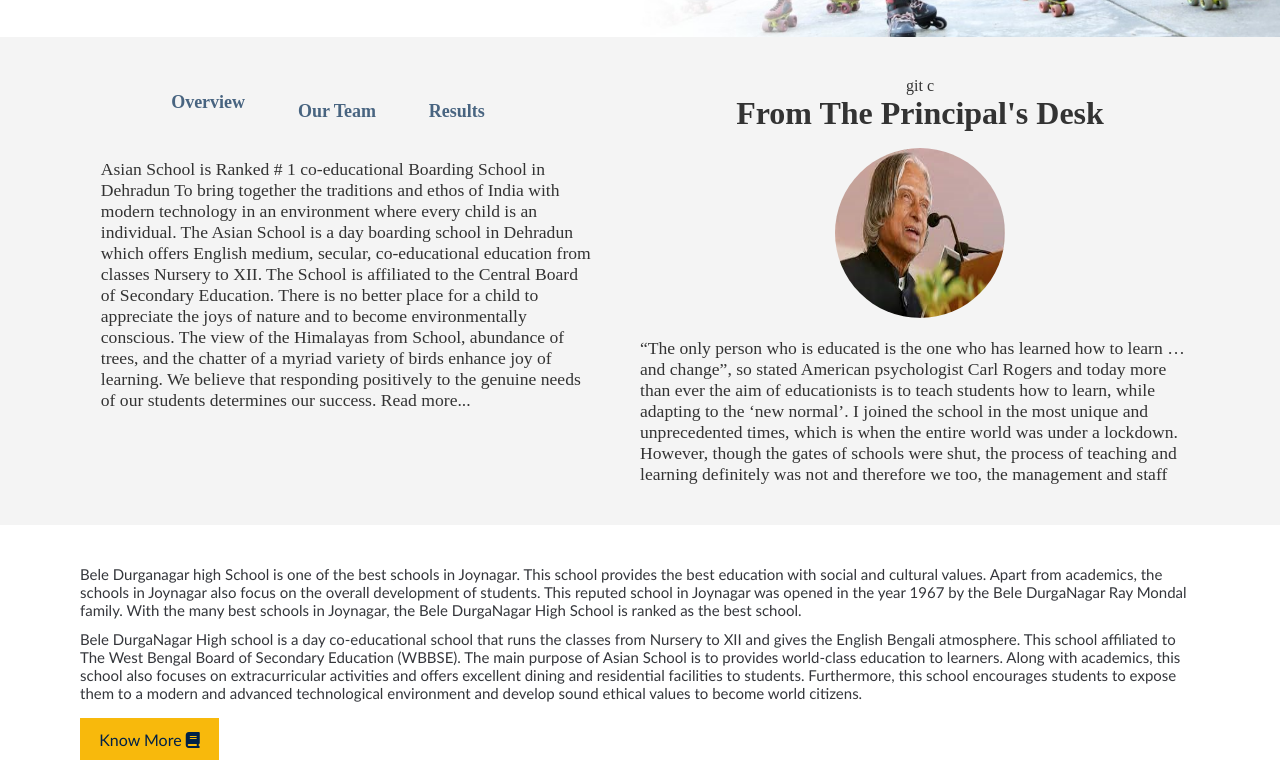
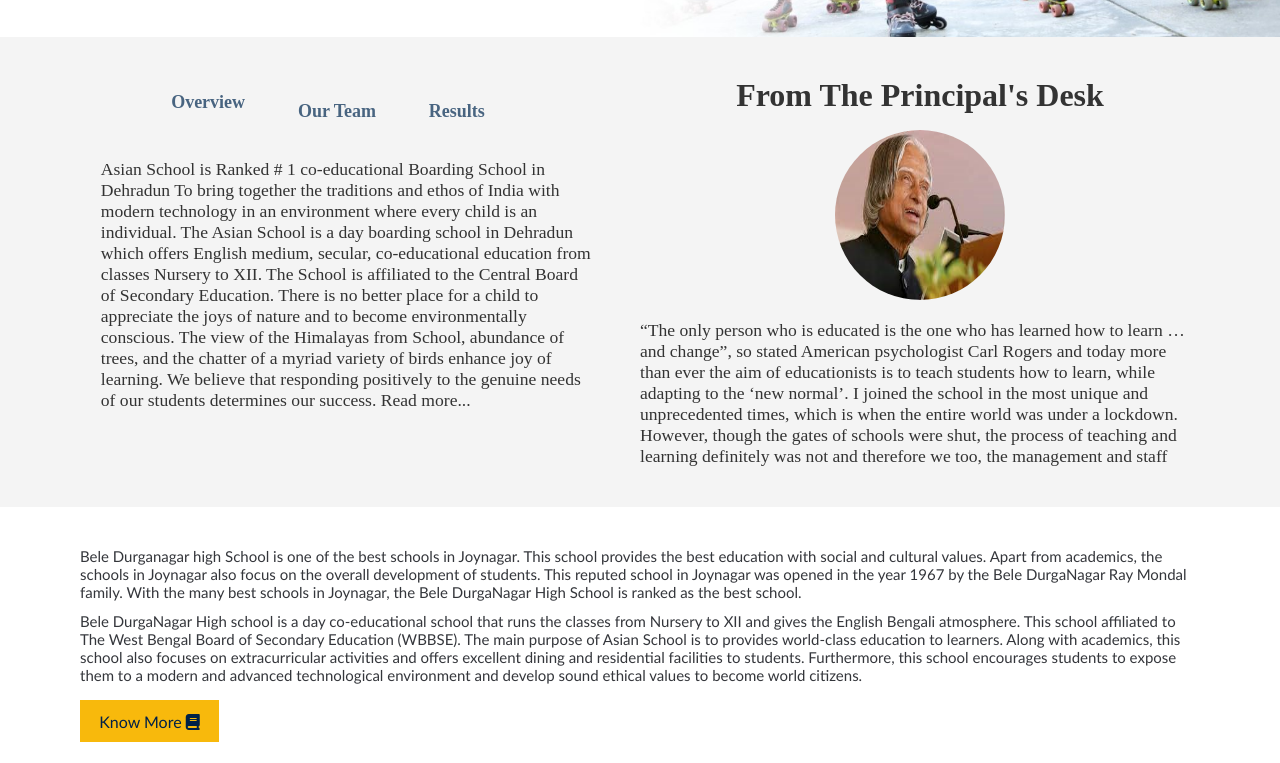
Before and after one commit to PIJUSH364/Bele-Durganagar-High-School.github.io, a plain HTML site: page index.html in a window 1280 px wide. Shown: the part 1007-1770 px from the top of the page. Drawn offline with Linux system fonts and the light colour scheme.

Commit message:
now finally done

```diff
--- a/index.html
+++ b/index.html
@@ -548,7 +548,7 @@
           </div>
 
           <!-- *****************sub section 2 -->
-          <div class="Principal_Desk">git c
+          <div class="Principal_Desk">
             <h1>From The Principal's Desk</h1>
             <figure><img src="images/principal.jpg" alt="" height="170px" width="170px"></figure>
             <div><p>“The only person who is educated is the one who has learned how to learn …and change”, so stated American psychologist Carl Rogers and today more than ever the aim of educationists is to teach students how to learn, while adapting to the ‘new normal’. I joined the school in the most unique and unprecedented times, which is when the entire world was under a lockdown. However, though the gates of schools were shut, the process of teaching and learning definitely was not and therefore we too, the management and staff</p></div>
```
